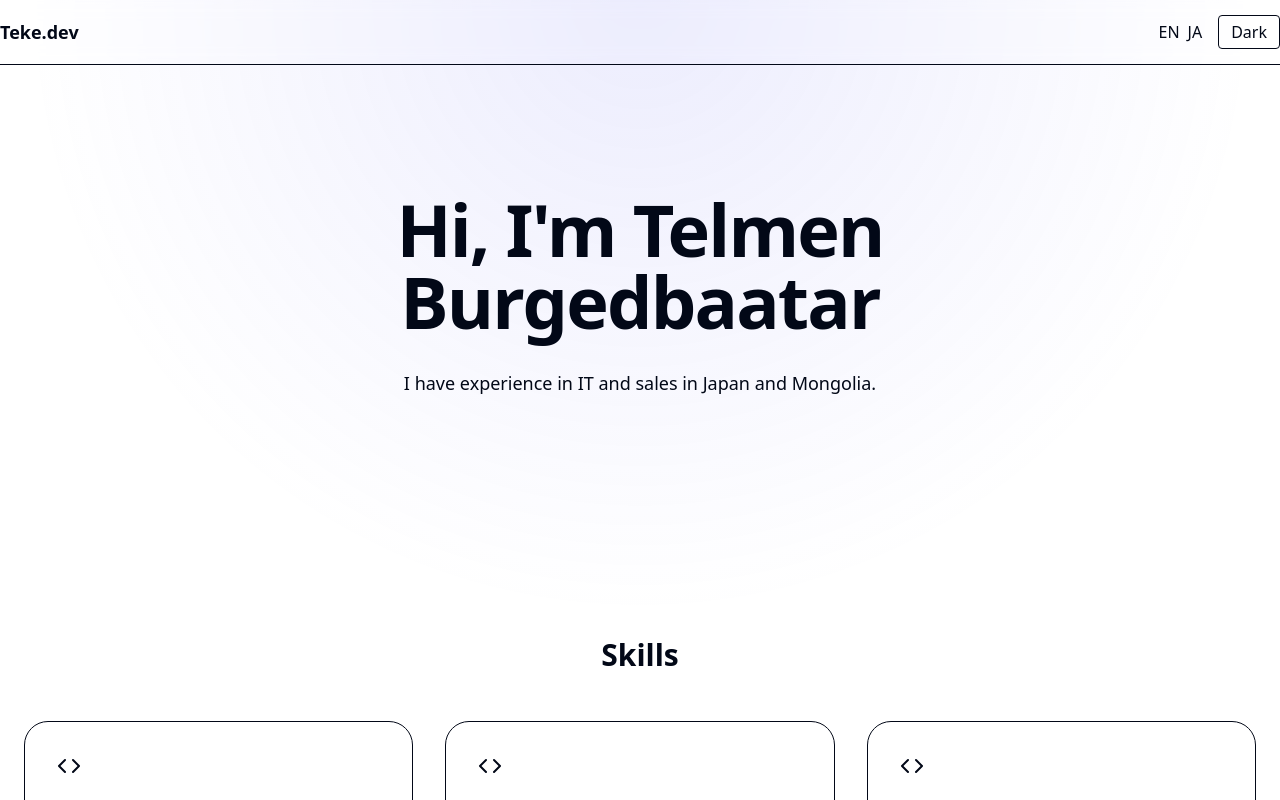
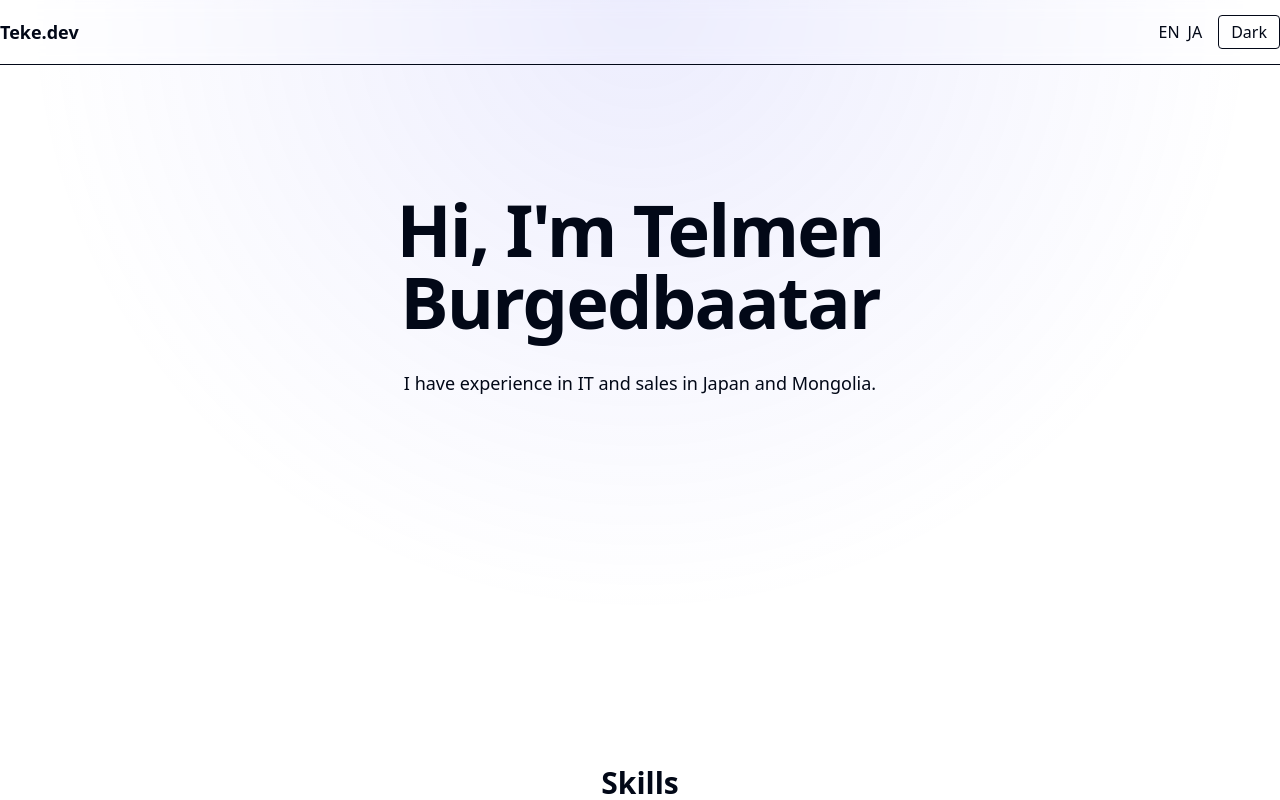
Before and after one commit to iAmSexyAndIknowIt01/portfolio, a Next.js app: page /en in a window 1280 px wide. Shown: the top 800 px of the page. Built offline with nearby package versions, Linux system fonts and the light colour scheme.

Commit message:
PageTransation added

```diff
--- a/app/[locale]/page.tsx
+++ b/app/[locale]/page.tsx
@@ -3,18 +3,20 @@ import Hero from "@/components/Hero";
 import Skills from "@/components/Skills";
 import Experience from "@/components/Experience";
 import Projects from "@/components/Projects";
+import PageTransition from "@/components/PageTransition";
 
 export default function Page() {
   return (
     <>
       <Header />
-
-      <main className="container mx-auto">
-        <Hero />
-        <Skills />
-        <Experience />
-        <Projects />
-      </main>
+      <PageTransition>
+        <main className="container mx-auto space-y-32">
+          <Hero />
+          <Skills />
+          <Experience />
+          <Projects />
+        </main>
+      </PageTransition>
     </>
   );
 }
--- /dev/null
+++ b/components/PageTransition.tsx
@@ -0,0 +1,19 @@
+"use client";
+
+import { motion } from "framer-motion";
+
+export default function PageTransition({
+  children,
+}: {
+  children: React.ReactNode;
+}) {
+  return (
+    <motion.div
+      initial={{ opacity: 0, y: 10 }}
+      animate={{ opacity: 1, y: 0 }}
+      transition={{ duration: 0.4, ease: "easeOut" }}
+    >
+      {children}
+    </motion.div>
+  );
+}
```
